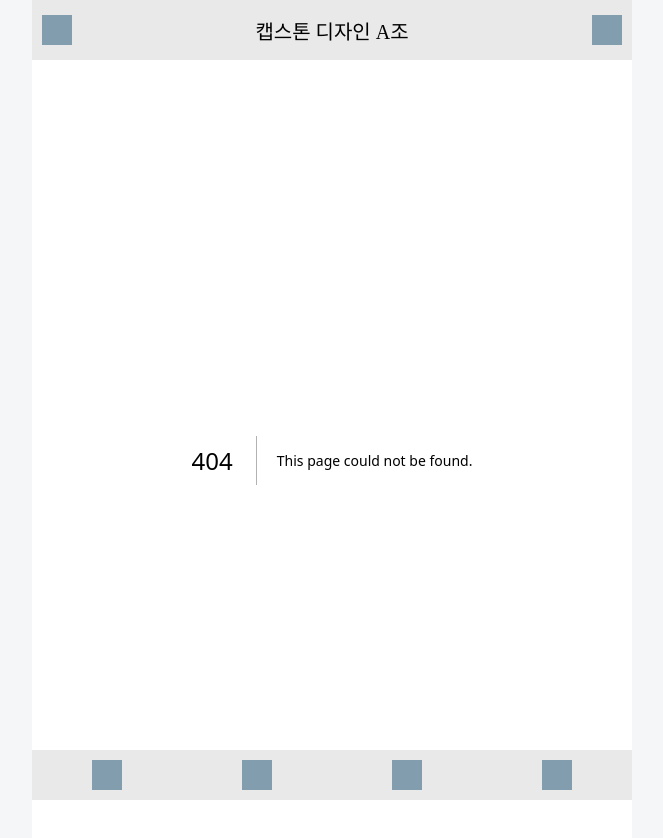
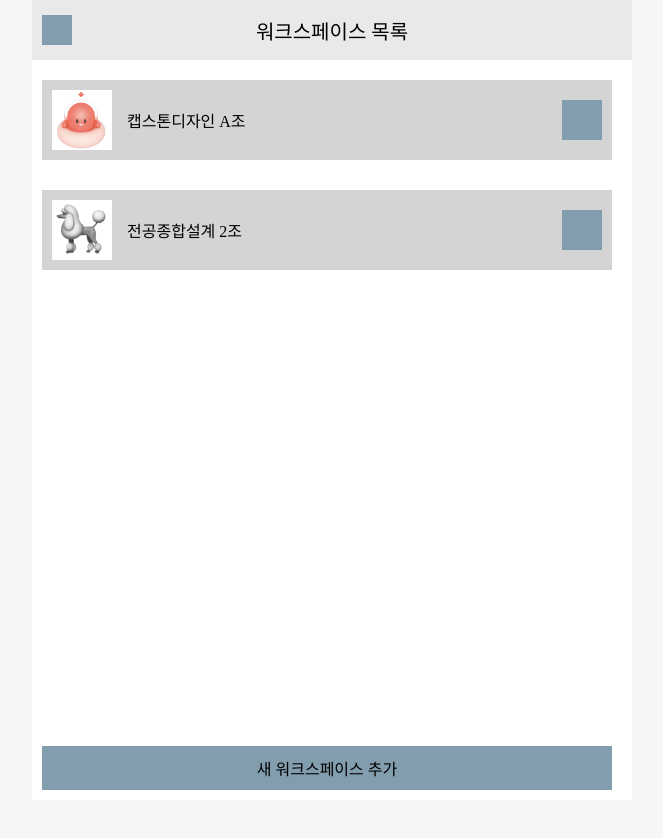
Before and after one commit to soma-baekgu/A-Maker-FE, a Next.js app: page /workspaces in a window 1280 px wide. Before the commit this address had no page. Shown: the top 838 px of the page, without its empty margins (308-971 px from the left). After the commit the page ends 800 px from the top, so only its background shows below. Built offline with nearby package versions, Linux system fonts and the light colour scheme.

Commit message:
feat: 워크스페이스 목록 ui 구현

```diff
--- /dev/null
+++ b/src/app/@modal/default.tsx
@@ -0,0 +1,3 @@
+export default function Default() {
+    return null;
+}
--- /dev/null
+++ b/src/app/_component/ModalTopBar.tsx
@@ -0,0 +1,22 @@
+import styles from "./modalTopBar.module.css";
+import Link from "next/link";
+
+type Props = {
+    barDescription: string
+}
+
+export default function ModalTopBar({barDescription}: Props) {
+    return (
+        <>
+            <div className={styles.topBar}>
+                <Link href="/main">
+                    <div className={styles.backButton}></div>
+                </Link>
+                <div className={styles.barTitle}>
+                    {barDescription}
+                </div>
+                <div className={styles.dummy}></div>
+            </div>
+        </>
+    )
+}
--- /dev/null
+++ b/src/app/_component/modalTopBar.module.css
@@ -0,0 +1,29 @@
+.topBar{
+    height: 50px;
+    background: #E9E9E9;
+    display: flex;
+    align-items: center;
+    padding: 5px 10px;
+}
+
+.content{
+}
+
+.backButton{
+    width: 30px;
+    height: 30px;
+    background: #829DAD;
+}
+
+.dummy{
+    width: 30px;
+    height: 30px;
+    visibility: hidden;
+}
+
+.barTitle{
+    flex: 1;
+    font-size: 20px;
+    padding: 10px 0;
+    text-align: center;
+}
--- a/src/app/_component/navBar.tsx
+++ b/src/app/_component/navBar.tsx
@@ -1,8 +1,14 @@
+'use client';
 import styles from './navBar.module.css';
 import Link from "next/link";
+import {usePathname} from "next/navigation";
 
 export default function NavBar() {
+    const pathName = usePathname();
+
     return (
+        <>
+            {pathName !== '/workspaces' &&
                 <div className={styles.navBar}>
                     <Link href="/main" className={styles.navButton}>
                         <div className={styles.buttonIcon}></div>
@@ -17,5 +23,7 @@ export default function NavBar() {
                         <div className={styles.buttonIcon}></div>
                     </Link>
                 </div>
+            }
+        </>
     )
 };
--- a/src/app/_component/topBar.tsx
+++ b/src/app/_component/topBar.tsx
@@ -1,17 +1,28 @@
+'use client';
 import styles from './topBar.module.css';
+import {usePathname} from "next/navigation";
+import Link from "next/link";
 
 type Props = {
     workspaceName: string
 }
 
 export default function TopBar({workspaceName}: Props) {
+    const pathName = usePathname();
+
     return (
+        <>
+            {pathName !== '/workspaces' &&
                 <div className={styles.topBar}>
+                    <Link href="/workspaces">
                         <div className={styles.topBarButton}></div>
+                    </Link>
                     <div className={styles.workspaceTitle}>
                         {workspaceName}
                     </div>
                     <div className={styles.topBarButton}></div>
                 </div>
+            }
+        </>
     )
 };
--- a/src/app/layout.module.css
+++ b/src/app/layout.module.css
@@ -11,4 +11,7 @@
 }
 
 .content{
+    height: 100vh;
+    display: flex;
+    flex-direction: column;
 }
--- /dev/null
+++ b/src/app/workspaces/_component/Workspace.tsx
@@ -0,0 +1,21 @@
+import styles from './workspace.module.css';
+import Image from "next/image";
+
+type Props = {
+    thumbnail: string,
+    workspaceName: string
+}
+
+export default function Workspace({thumbnail, workspaceName}: Props){
+    return(
+        <div className={styles.element}>
+            <div className={styles.thumbnail}>
+                <Image src={thumbnail} alt="thumbnail" layout="fill" objectFit="contain"/>
+            </div>
+            <div className={styles.workspaceName}>
+                {workspaceName}
+            </div>
+            <div className={styles.moreButton}></div>
+        </div>
+    )
+}
--- /dev/null
+++ b/src/app/workspaces/_component/workspace.module.css
@@ -0,0 +1,25 @@
+.element {
+    display: flex;
+    align-items: center;
+    background: #D4D4D4;
+    padding: 10px;
+    margin: 20px 20px 10px 10px;
+}
+
+.thumbnail {
+    position: relative;
+    width: 60px;
+    height: 60px;
+    margin-right: 15px;
+}
+
+.workspaceName {
+    flex: 1;
+    text-align: left;
+}
+
+.moreButton{
+    width: 40px;
+    height: 40px;
+    background: #829DAD;
+}
--- /dev/null
+++ b/src/app/workspaces/page.module.css
@@ -0,0 +1,12 @@
+.newWorkspaceButton{
+    background: #829DAD;
+    text-align: center;
+    padding: 10px;
+    margin: 20px 20px 10px 10px;
+}
+
+.workspaceList{
+    flex: 1;
+    display: flex;
+    flex-direction: column;
+}
--- /dev/null
+++ b/src/app/workspaces/page.tsx
@@ -0,0 +1,30 @@
+import styles from './page.module.css';
+import Workspace from "@/app/workspaces/_component/Workspace";
+import ModalTopBar from "@/app/_component/ModalTopBar";
+
+export default function Workspaces() {
+    const workspaceData = [
+        {
+            thumbnail: '/thumb1.png',
+            workspaceName: '캡스톤디자인 A조'
+        },
+        {
+            thumbnail: '/thumb2.png',
+            workspaceName: '전공종합설계 2조'
+        }
+    ];
+
+    return (
+        <>
+            <ModalTopBar barDescription={'워크스페이스 목록'}/>
+            <div className={styles.workspaceList}>
+                {workspaceData.map((workspace, index) => (
+                    <Workspace key={index} thumbnail={workspace.thumbnail} workspaceName={workspace.workspaceName}/>
+                ))}
+            </div>
+            <div className={styles.newWorkspaceButton}>
+                새 워크스페이스 추가
+            </div>
+        </>
+    );
+}
```
Also changed, not shown: public/thumb1.png (added), public/thumb2.png (added). Lines whose indentation alone changed are shown as unchanged.
